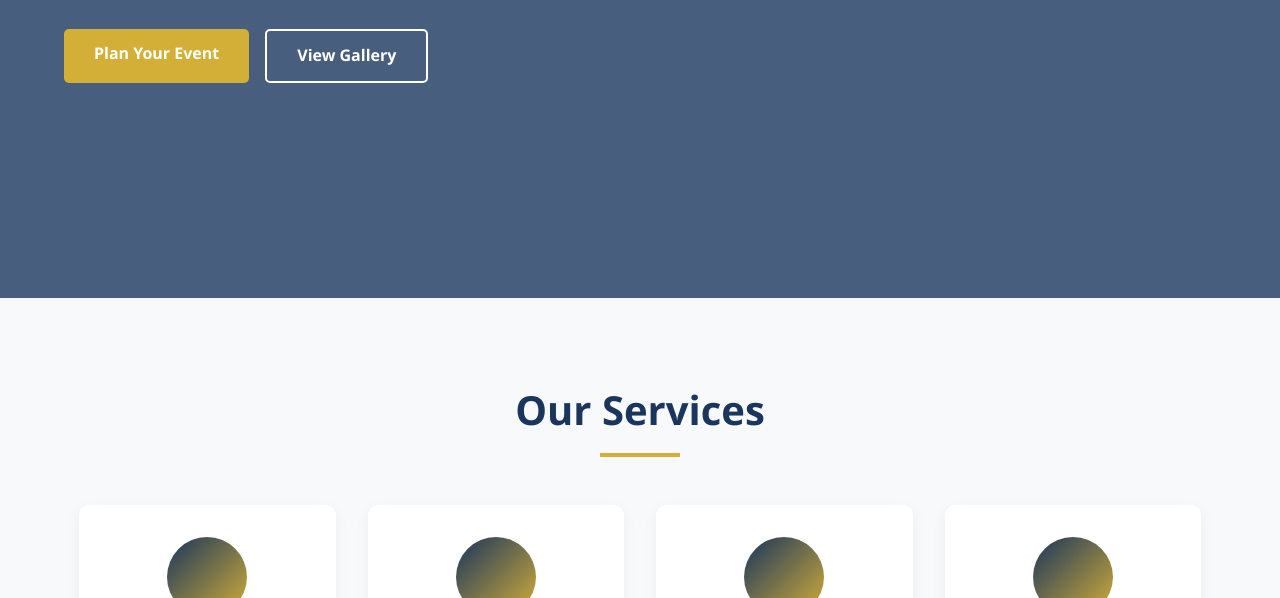
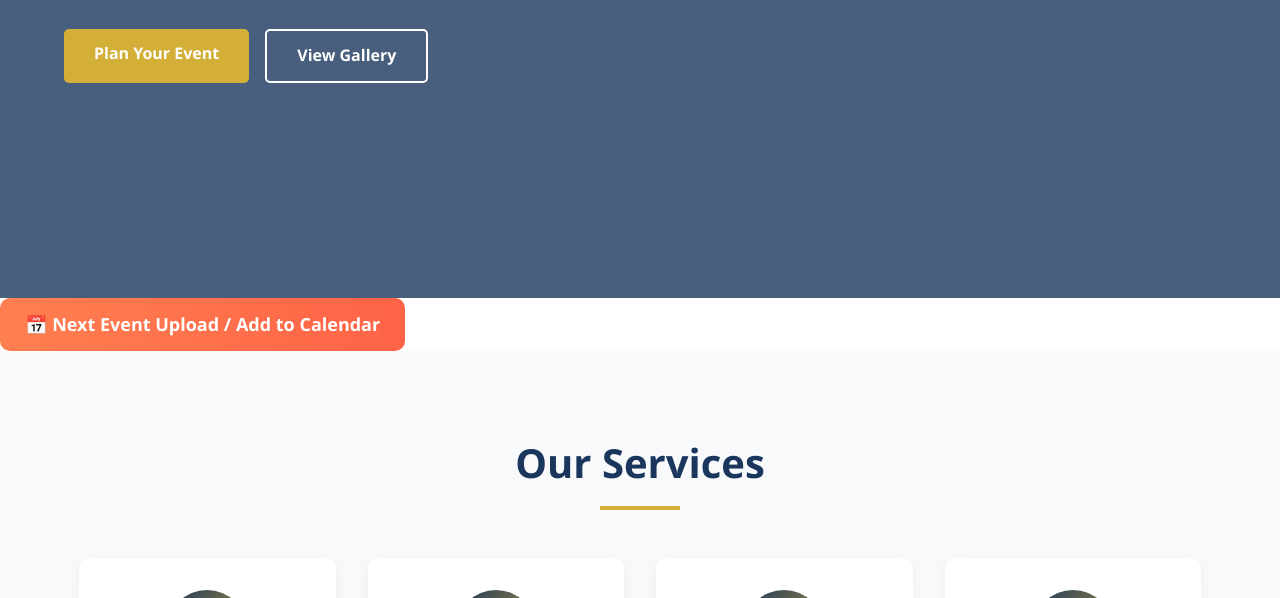
Before and after one commit to sdm420420/sparkingeventmanagement, a plain HTML site: page index.html in a window 1280 px wide. Shown: the part 502-1100 px from the top of the page. Drawn offline with Linux system fonts and the light colour scheme.

Commit message:
Update index.html

```diff
--- a/index.html
+++ b/index.html
@@ -872,6 +872,33 @@ html {
         <div class="hero-image"></div>
     </section>
 
+<!-- 📅 Next Event Upload Button -->
+<a
+  href="https://calendar.google.com/calendar/render?action=TEMPLATE&text=Sparkling+Event+Show+Patna&dates=20251020T170000Z/20251020T200000Z&details=Venue:+Patna+Club,+Patna,+Bihar&location=Patna+Club,+Patna&sf=true&output=xml"
+  target="_blank"
+  class="calendar-btn">
+  📅 Next Event Upload / Add to Calendar
+</a>
+
+<!-- 💅 Add this CSS in your <style> or styles.css -->
+<style>
+.calendar-btn {
+  display: inline-block;
+  background: linear-gradient(90deg, #ff7f50, #ff6347);
+  color: white;
+  padding: 12px 25px;
+  font-size: 18px;
+  font-weight: bold;
+  border-radius: 10px;
+  text-decoration: none;
+  transition: all 0.3s ease;
+}
+.calendar-btn:hover {
+  background: linear-gradient(90deg, #ff6347, #e74c3c);
+  transform: scale(1.05);
+}
+</style>
+
     <!-- Services Overview -->
     <section class="services-overview">
         <div class="container">
```
